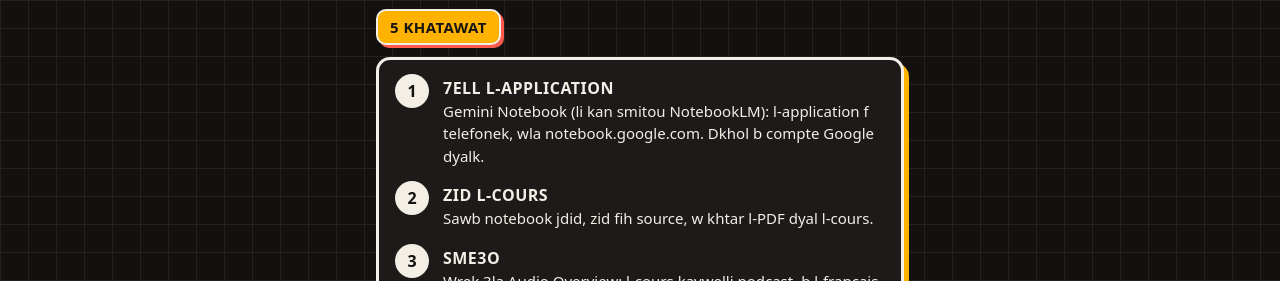
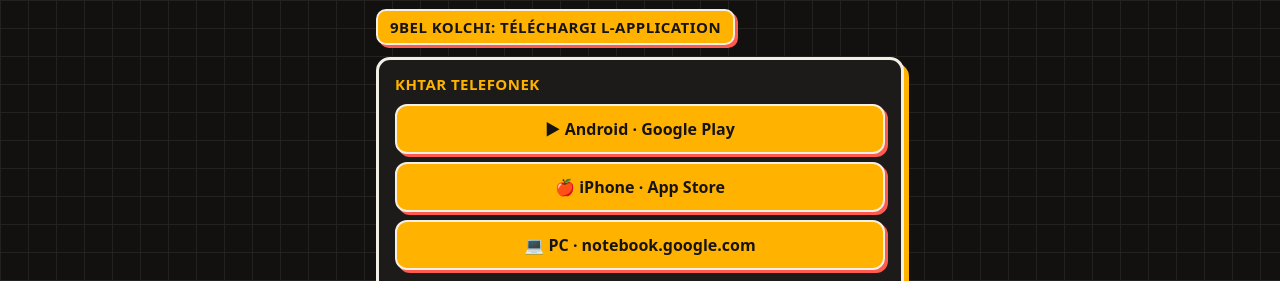
Before and after one commit to kaizokuni/kaiz0-ai-privacy, a plain HTML site: page exam/index.html in a window 1280 px wide. Shown: the part 504-785 px from the top of the page. Drawn offline with Linux system fonts and the light colour scheme.

Commit message:
EXAM guide: app links (Play Store, App Store, web) + simple install steps

```diff
--- a/exam/index.html
+++ b/exam/index.html
@@ -53,6 +53,9 @@
   .btn { display: block; text-align: center; margin: 18px 0 8px; padding: 16px; font-weight: 800; font-size: 18px; color: #fff; background: var(--red);
     border: 3px solid var(--edge); border-radius: 14px; box-shadow: 5px 6px 0 var(--shadow); text-decoration: none; transition: transform .1s, box-shadow .1s; }
   .btn:active { transform: translate(3px, 4px); box-shadow: 2px 2px 0 var(--shadow); }
+  .stores { display: grid; gap: 8px; margin: 0 0 14px; }
+  .store { display: block; text-align: center; padding: 12px; font-weight: 800; font-size: 16px; color: #161412; background: var(--amb); border: 2.5px solid var(--edge); border-radius: 12px; box-shadow: 3px 3px 0 var(--red); text-decoration: none; }
+  .store:active { transform: translate(2px, 2px); box-shadow: 1px 1px 0 var(--red); }
   .signcard { display: grid; grid-template-columns: 96px 1fr; gap: 14px; align-items: center; margin-top: 26px; }
   .signcard p { margin: 0 0 6px; font-size: 15px; line-height: 1.5; } .signcard .hi { font-weight: 800; font-size: 17px; }
   .autograph { font-family: "Brush Script MT", "Segoe Script", "Comic Sans MS", cursive; font-size: 26px !important; color: var(--amb); margin: 4px 0 2px !important; }
@@ -126,6 +129,8 @@
     <h3 class="plang">DARIJA</h3>
     <h1>L'EXAM GHEDDA?</h1>
     <p class="lead">Redd l-cours dyalk podcast, sewlo b darija, w dir l-quiz. Mn telefonek, bla abonnement.</p>
+    <h2 class="sect">9BEL KOLCHI: TÉLÉCHARGI L-APPLICATION</h2>
+    <div class="card"><h2>KHTAR TELEFONEK</h2><div class="stores"><a class="store" href="https://play.google.com/store/apps/details?id=com.google.android.apps.labs.language.tailwind" target="_blank" rel="noopener">▶ Android · Google Play</a><a class="store" href="https://apps.apple.com/app/gemini-notebook/id6737527615" target="_blank" rel="noopener">🍎 iPhone · App Store</a><a class="store" href="https://notebook.google.com/" target="_blank" rel="noopener">💻 PC · notebook.google.com</a></div><div class="layer"><span class="n">1</span><p><b>ANDROID (Samsung, Xiaomi, Oppo…)</b><br>Wrek 3la l-bouton "Android" lfo9 → kat7ell Play Store → wrek 3la "Installer" → tsenna 7ta tsala → "Ouvrir".</p></div><div class="layer"><span class="n">2</span><p><b>IPHONE</b><br>Wrek 3la "iPhone" lfo9 → kat7ell App Store → wrek 3la "Obtenir" (ila tlab, dir Face ID wla l-mot de passe dyal Apple).</p></div><div class="layer"><span class="n">3</span><p><b>BLA APPLICATION (PC wla telefon)</b><br>Wrek 3la "PC" → kat7ell notebook.google.com f Chrome. Nafs l-7aja, bla ma tinstalli walo.</p></div><div class="layer"><span class="n">4</span><p><b>DKHOL</b><br>7ell l-app → khtar compte Google dyalk (l-Gmail) → wrek 3la "+" bach tsawb notebook jdid. Safi, wajed!</p></div><p class="sub" style="margin:10px 0 0">Fabor. Khassek ghir compte Google (Gmail). Ma 3ndekch? Sawb wa7ed f accounts.google.com.</p></div>
     <h2 class="sect">5 KHATAWAT</h2>
     <div class="card"><div class="layer"><span class="n">1</span><p><b>7ELL L-APPLICATION</b><br>Gemini Notebook (li kan smitou NotebookLM): l-application f telefonek, wla notebook.google.com. Dkhol b compte Google dyalk.</p></div><div class="layer"><span class="n">2</span><p><b>ZID L-COURS</b><br>Sawb notebook jdid, zid fih source, w khtar l-PDF dyal l-cours.</p></div><div class="layer"><span class="n">3</span><p><b>SME3O</b><br>Wrek 3la Audio Overview: l-cours kaywelli podcast, b l-français wla b l-3arbiya. Sme3o w nta ghadi f tri9.</p></div><div class="layer"><span class="n">4</span><p><b>SEWLO B DARIJA</b><br>Sewlo 3la ay 7aja ma fhemtihach. Kayjawbek mn l-cours dyalk; wrek 3la r-r9am s-sghar bach tchouf l-blassa.</p></div><div class="layer top"><span class="n">5</span><p><b>DIR L-QUIZ</b><br>9bel ma tn3es, dir l-quiz wla les flashcards, w raja3 ghir fin ghlatti.</p></div></div>
     <h2 class="sect">KIFACH TKHDEM B GEMINI NOTEBOOK</h2>
@@ -147,6 +152,8 @@
     <h3 class="plang">ENGLISH</h3>
     <h1>EXAM TOMORROW?</h1>
     <p class="lead">Turn your course into a podcast, ask it anything, then take the quiz. From your phone, no paid plan.</p>
+    <h2 class="sect">FIRST: GET THE APP</h2>
+    <div class="card"><h2>PICK YOUR PHONE</h2><div class="stores"><a class="store" href="https://play.google.com/store/apps/details?id=com.google.android.apps.labs.language.tailwind" target="_blank" rel="noopener">▶ Android · Google Play</a><a class="store" href="https://apps.apple.com/app/gemini-notebook/id6737527615" target="_blank" rel="noopener">🍎 iPhone · App Store</a><a class="store" href="https://notebook.google.com/" target="_blank" rel="noopener">💻 PC · notebook.google.com</a></div><div class="layer"><span class="n">1</span><p><b>ANDROID (Samsung, Xiaomi, Oppo…)</b><br>Tap the "Android" button above → Play Store opens → tap "Install" → wait until it finishes → "Open".</p></div><div class="layer"><span class="n">2</span><p><b>IPHONE</b><br>Tap "iPhone" above → the App Store opens → tap "Get" (confirm with Face ID or your Apple password if asked).</p></div><div class="layer"><span class="n">3</span><p><b>NO APP (PC or phone)</b><br>Tap "PC" → notebook.google.com opens in your browser. Same tool, nothing to install.</p></div><div class="layer"><span class="n">4</span><p><b>SIGN IN</b><br>Open the app → choose your Google account (your Gmail) → tap "+" to create a new notebook. You are ready!</p></div><p class="sub" style="margin:10px 0 0">Free. You only need a Google account (Gmail). No account? Create one at accounts.google.com.</p></div>
     <h2 class="sect">5 STEPS</h2>
     <div class="card"><div class="layer"><span class="n">1</span><p><b>OPEN THE APP</b><br>Gemini Notebook (formerly NotebookLM): the phone app, or notebook.google.com. Sign in with your Google account.</p></div><div class="layer"><span class="n">2</span><p><b>ADD YOUR COURSE</b><br>Create a new notebook, add a source and choose your course PDF.</p></div><div class="layer"><span class="n">3</span><p><b>LISTEN</b><br>Tap Audio Overview: your course becomes a podcast, in French or in Arabic. Listen on your way.</p></div><div class="layer"><span class="n">4</span><p><b>ASK</b><br>Ask about anything you did not understand. It answers from your course; tap the small numbers to see the passage.</p></div><div class="layer top"><span class="n">5</span><p><b>TAKE THE QUIZ</b><br>Before you sleep, do the quiz or the flashcards, and revise only what you got wrong.</p></div></div>
     <h2 class="sect">HOW TO USE GEMINI NOTEBOOK</h2>
@@ -168,6 +175,8 @@
     <h3 class="plang">FRANÇAIS</h3>
     <h1>L'EXAMEN EST DEMAIN ?</h1>
     <p class="lead">Transforme ton cours en podcast, pose-lui tes questions, puis fais le quiz. Depuis ton téléphone, sans abonnement.</p>
+    <h2 class="sect">D'ABORD : TÉLÉCHARGE L'APPLICATION</h2>
+    <div class="card"><h2>CHOISIS TON TÉLÉPHONE</h2><div class="stores"><a class="store" href="https://play.google.com/store/apps/details?id=com.google.android.apps.labs.language.tailwind" target="_blank" rel="noopener">▶ Android · Google Play</a><a class="store" href="https://apps.apple.com/app/gemini-notebook/id6737527615" target="_blank" rel="noopener">🍎 iPhone · App Store</a><a class="store" href="https://notebook.google.com/" target="_blank" rel="noopener">💻 PC · notebook.google.com</a></div><div class="layer"><span class="n">1</span><p><b>ANDROID (Samsung, Xiaomi, Oppo…)</b><br>Appuie sur le bouton « Android » au-dessus → le Play Store s’ouvre → appuie sur « Installer » → attends la fin → « Ouvrir ».</p></div><div class="layer"><span class="n">2</span><p><b>IPHONE</b><br>Appuie sur « iPhone » au-dessus → l’App Store s’ouvre → appuie sur « Obtenir » (valide avec Face ID ou ton mot de passe Apple si demandé).</p></div><div class="layer"><span class="n">3</span><p><b>SANS APPLICATION (PC ou téléphone)</b><br>Appuie sur « PC » → notebook.google.com s’ouvre dans ton navigateur. Le même outil, rien à installer.</p></div><div class="layer"><span class="n">4</span><p><b>CONNECTE-TOI</b><br>Ouvre l’application → choisis ton compte Google (ton Gmail) → appuie sur « + » pour créer un notebook. C’est prêt !</p></div><p class="sub" style="margin:10px 0 0">Gratuit. Il te faut juste un compte Google (Gmail). Pas de compte ? Crée-le sur accounts.google.com.</p></div>
     <h2 class="sect">5 ÉTAPES</h2>
     <div class="card"><div class="layer"><span class="n">1</span><p><b>OUVRE L'APPLICATION</b><br>Gemini Notebook (ex-NotebookLM) : l’application sur ton téléphone, ou notebook.google.com. Connecte-toi avec ton compte Google.</p></div><div class="layer"><span class="n">2</span><p><b>AJOUTE TON COURS</b><br>Crée un nouveau notebook, ajoute une source et choisis le PDF du cours.</p></div><div class="layer"><span class="n">3</span><p><b>ÉCOUTE</b><br>Appuie sur Audio Overview : ton cours devient un podcast, en français ou en arabe. Écoute-le en chemin.</p></div><div class="layer"><span class="n">4</span><p><b>POSE TES QUESTIONS</b><br>Demande tout ce que tu n’as pas compris. Il répond à partir de ton cours ; appuie sur les petits numéros pour voir le passage.</p></div><div class="layer top"><span class="n">5</span><p><b>FAIS LE QUIZ</b><br>Avant de dormir, fais le quiz ou les flashcards, et révise seulement ce que tu as raté.</p></div></div>
     <h2 class="sect">COMMENT UTILISER GEMINI NOTEBOOK</h2>
```
Also changed, not shown: 1 other file.
